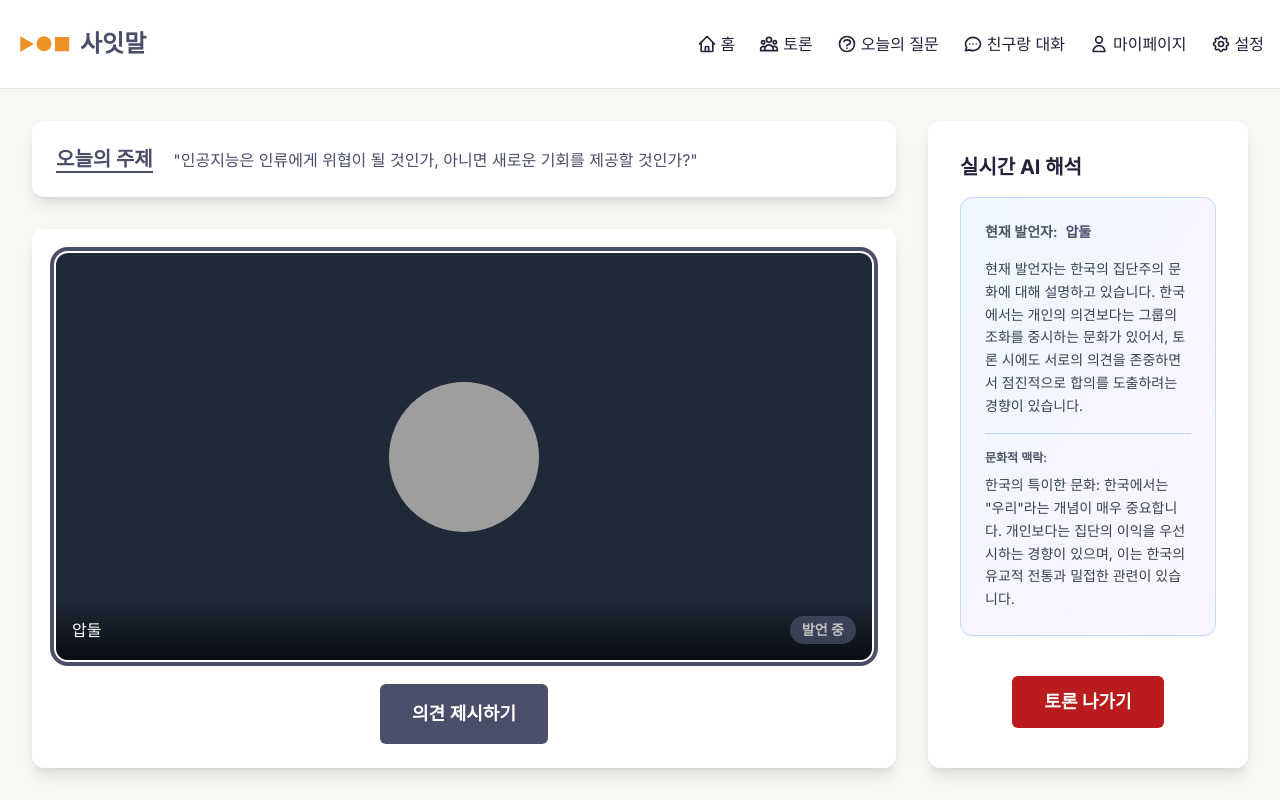
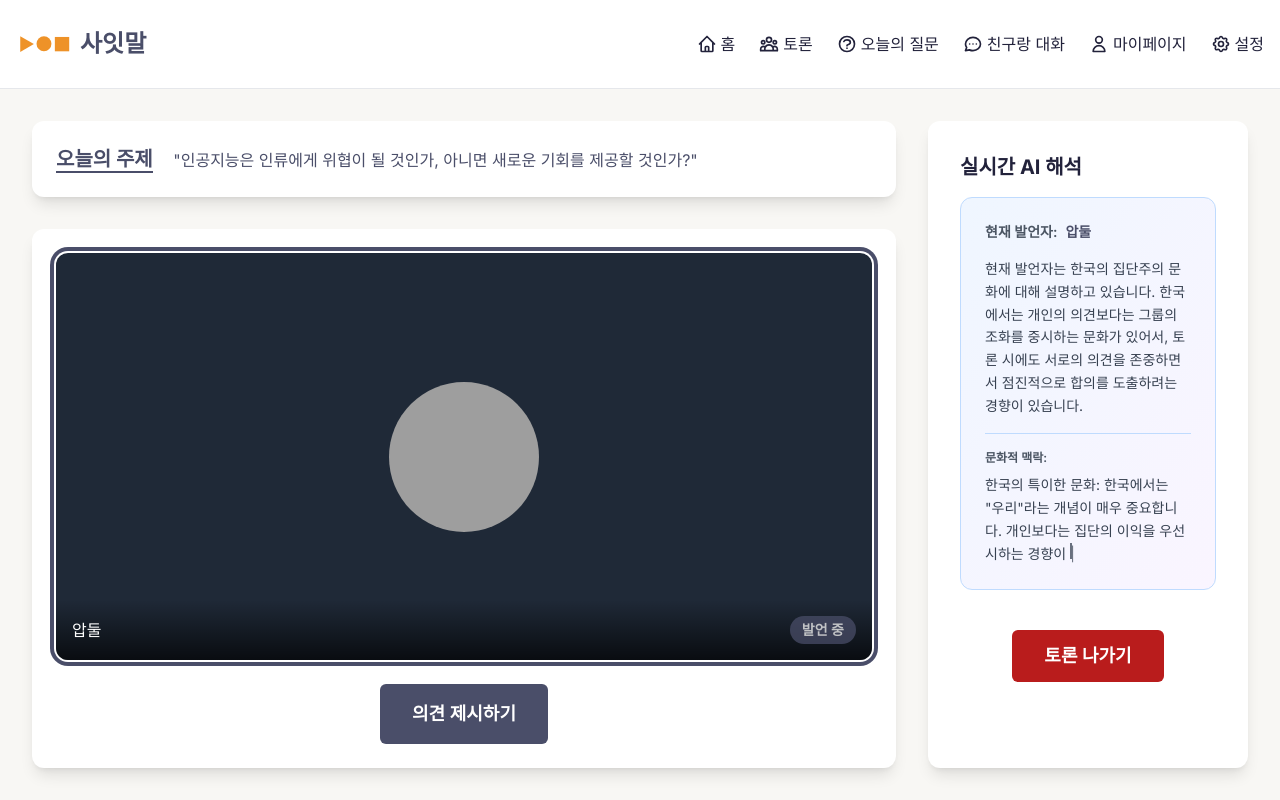
Before and after one commit to SSamParkSoft/ai_idea, a React (Vite) app: page /debate in a window 1280 px wide. Built offline with nearby package versions, Linux system fonts and the light colour scheme; grey boxes are pictures that could not be loaded.

Commit message:
애니메이션 추가

```diff
--- a/src/pages/Debate.jsx
+++ b/src/pages/Debate.jsx
@@ -1,4 +1,4 @@
-import React, { useState } from 'react';
+import React, { useState, useEffect } from 'react';
 import { Link, useNavigate } from 'react-router-dom';
 
 const participants = [
@@ -16,6 +16,35 @@ const aiInterpretation = {
 const Debate = () => {
   const [showModal, setShowModal] = useState(false);
   const navigate = useNavigate();
+  const [displayedInterpretation, setDisplayedInterpretation] = useState('');
+  const [displayedCulturalContext, setDisplayedCulturalContext] = useState('');
+
+  useEffect(() => {
+    // 해석 텍스트 한 글자씩 표시
+    let interpretationIndex = 0;
+    const interpretationInterval = setInterval(() => {
+      if (interpretationIndex < aiInterpretation.interpretation.length) {
+        setDisplayedInterpretation(aiInterpretation.interpretation.slice(0, interpretationIndex + 1));
+        interpretationIndex++;
+      } else {
+        clearInterval(interpretationInterval);
+        // 해석이 완료된 후 문화적 맥락 시작
+        let culturalIndex = 0;
+        const culturalInterval = setInterval(() => {
+          if (culturalIndex < aiInterpretation.culturalContext.length) {
+            setDisplayedCulturalContext(aiInterpretation.culturalContext.slice(0, culturalIndex + 1));
+            culturalIndex++;
+          } else {
+            clearInterval(culturalInterval);
+          }
+        }, 30); // 30ms마다 한 글자씩
+      }
+    }, 30); // 30ms마다 한 글자씩
+
+    return () => {
+      clearInterval(interpretationInterval);
+    };
+  }, []);
 
   const handleRequestSpeech = () => {
     setShowModal(true);
@@ -121,13 +150,19 @@ const Debate = () => {
             </div>
             <div className="mb-4">
               <p className="text-sm text-gray-700 leading-relaxed">
-                {aiInterpretation.interpretation}
+                {displayedInterpretation}
+                {displayedInterpretation.length < aiInterpretation.interpretation.length && (
+                  <span className="inline-block w-0.5 h-4 bg-gray-700 ml-1 animate-pulse">|</span>
+                )}
               </p>
             </div>
             <div className="pt-4 border-t border-blue-200">
               <p className="text-xs font-semibold text-gray-600 mb-2">문화적 맥락:</p>
               <p className="text-sm text-gray-700 leading-relaxed">
-                {aiInterpretation.culturalContext}
+                {displayedCulturalContext}
+                {displayedCulturalContext.length < aiInterpretation.culturalContext.length && (
+                  <span className="inline-block w-0.5 h-4 bg-gray-700 ml-1 animate-pulse">|</span>
+                )}
               </p>
             </div>
           </div>
```
